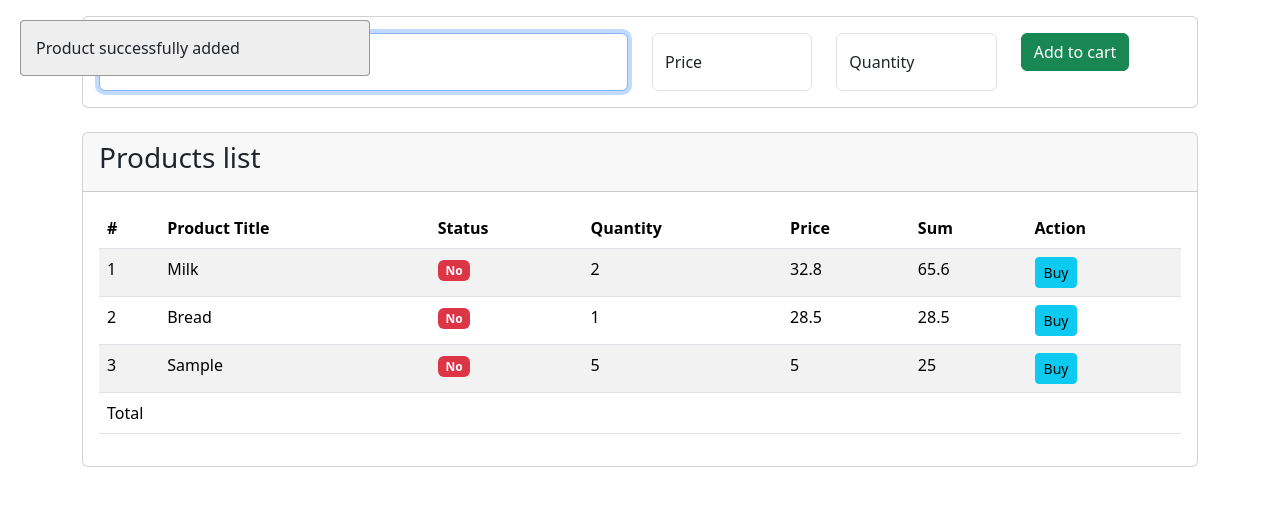
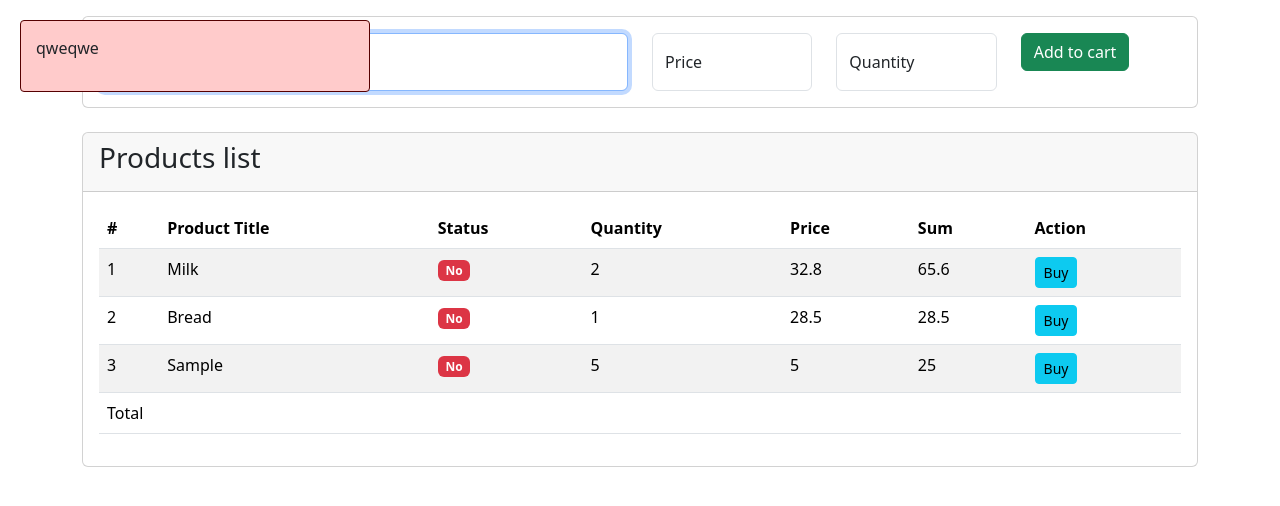
Before and after one commit to akovalenko777/shop, a plain HTML site: page index.html in a window 1280 px wide. Both pictures are taken after typing "Sample", "5", "5" into the empty fields and a click on the button "Add to cart". Drawn offline with nearby package versions, Linux system fonts and the light colour scheme.

Commit message:
Added toasts

```diff
--- a/my-toast.js
+++ b/my-toast.js
@@ -1,6 +1,6 @@
 const toast = {
   options: {
-    autoclose: false,
+    autoclose: true,
     position: 'left top',
     timeout: 3000
   },
@@ -15,56 +15,74 @@ const toast = {
     width: '350px',
     zIndex: 10
   },
-  success(text, opts = {}){
-    this.options = {...this.options, ...opts}
-    this.show('success', text)
+  types: {
+    success: {
+      backgroundColor: '#cbffcb',
+      borderColor: '#004600'
+    },
+    error: {
+      backgroundColor: '#ffcbcb',
+      borderColor: '#560001'
+    },
+    warning: {
+      backgroundColor: '#fff2cb',
+      borderColor: '#b88100'
+    },
+    info: {
+      backgroundColor: '#cbf8ff',
+      borderColor: '#006192'
+    }
   },
-  error(text, opts = {}){
-    this.options = {...this.options, ...opts}
-    this.show('error', text)
+  init(){
+    Object.keys(this.types).forEach(type => {
+      this[type] = (text, opts={}) => {
+        this.show(type, text, {...this.options, ...opts})
+      }
+    })
   },
-  warning(text, opts = {}){
-    this.options = {...this.options, ...opts}
-    this.show('warning', text)
-  },
-  info(text, opts = {}){
-    this.options = {...this.options, ...opts}
-    this.show('info', text)
-  },
-  show(type, text){
+  show(type, text, options){
     const div = document.createElement('div')
     div.id = 'my-toast'
-    div.className = `my-toast ${type}`
-    div.innerText = text
-    Object.entries(this.style).forEach(([prop, value]) => {
+    Object.entries({...this.style, ...this.types[type]}).forEach(([prop, value]) => {
       div.style[prop] = value
     })
 
+    const p = document.createElement('p')
+    p.innerText = text
+    div.append(p)
+
+    if (!options.autoclose) {
+      const button = document.createElement('button')
+      button.type = 'button'
+      button.innerText = '×'
+      button.onclick = ()=>{this.hide(0)}
+      div.append(button)
+    }
+
+    if (document.getElementById('my-toast')) {
+      this.hide(0)
+    }
+
     document.body.prepend(div)
-    console.log(div);
-
 
     // const html = `<div id="my-toast" class="my-toast ${type}">
     //   <p>${text}</p>
-    //   ${!this.options.autoclose ? '<button type="button" onclick="toast.options.timeout=0;toast.hide()">&times;</button>' : ''}
+    //   ${!this.options.autoclose ? '<button type="button" onclick="toast.hide(0)">&times;</button>' : ''}
     // </div>`
-
-    // if (document.getElementById('my-toast')) {
-    //   this.hide(0)
-    // }
-
     // document.body.insertAdjacentHTML('afterbegin', html)
-    this.options.autoclose && this.hide()
+    options.autoclose && this.hide(options.timeout)
   },
-  hide(){
+  hide(timeout = 0){
     const el = document.getElementById('my-toast')
     if (el === null) return
-    if (this.timeout === 0) {
+    if (timeout === 0) {
       el.remove()
       return
     }
     setTimeout(()=>{
       el.remove()
-    }, this.timeout)
+    }, timeout)
   }
 }
+
+toast.init()
```
Also changed, not shown: index.html (+0 -4 lines).
